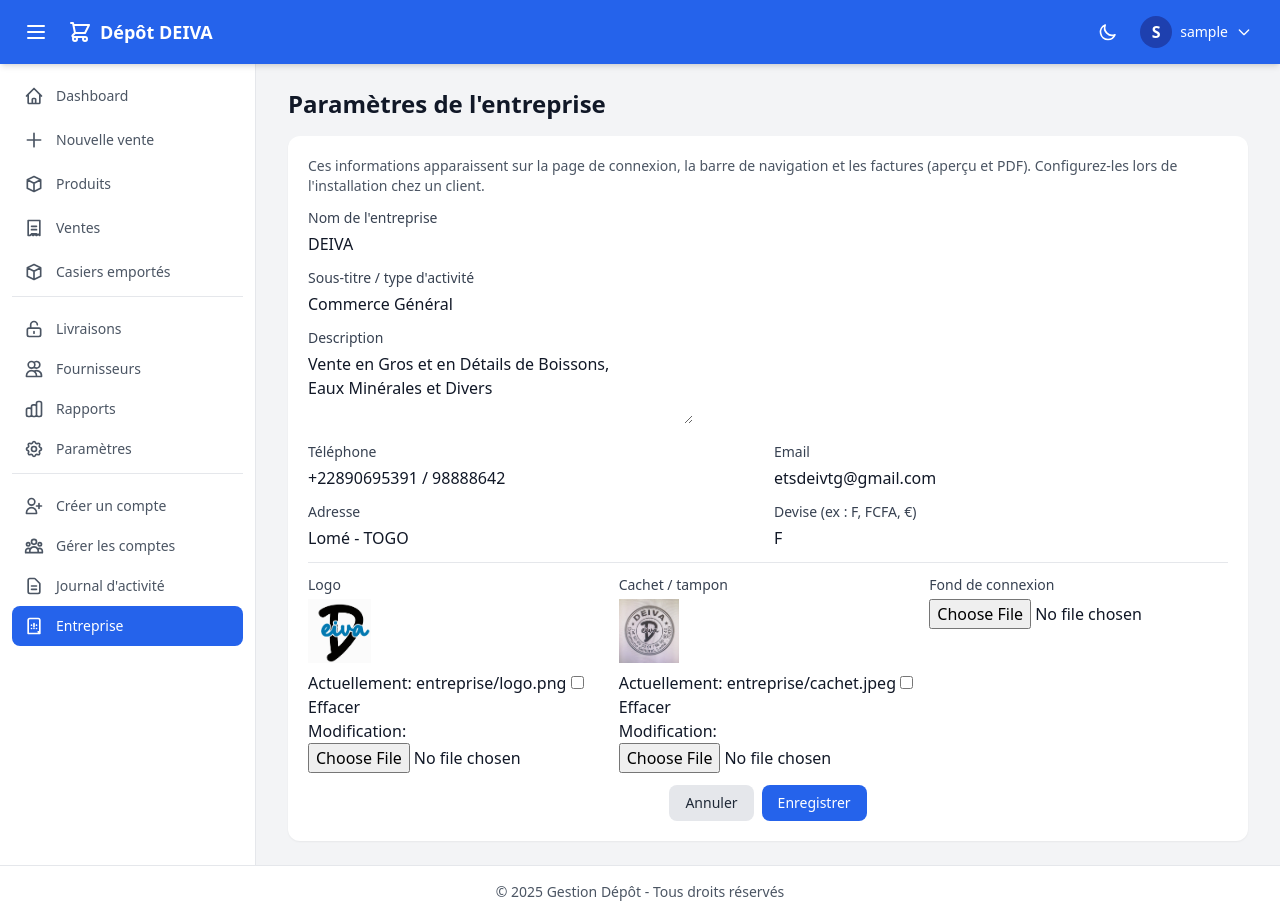
After one commit to willi16/Projet_Brasserie, a Django app: page /gestion/parametres/entreprise/ in a window 1280 px wide. The commit adds this page. Run offline with Django 5.2, Linux system fonts and the light colour scheme; the visitor is signed in with stand-in values (Sample User, id 1); data comes from the database, SQL or seed files in the repository.

Commit message:
Paramètres entreprise configurables : modèle singleton, page de config (Gérant/Admin), navbar, login, aperçu HTML et facture PDF dynamiques (nom, devise, logo, filigrane)

```diff
--- a/devia_gestion/deiva_gestion/settings.py
+++ b/devia_gestion/deiva_gestion/settings.py
@@ -87,6 +87,7 @@ TEMPLATES = [
                 'django.contrib.auth.context_processors.auth',
                 'django.contrib.messages.context_processors.messages',
                 'gestion_depot.context_processors.user_role',
+                'gestion_depot.context_processors.entreprise',
             ],
         },
     },
--- a/devia_gestion/gestion_depot/context_processors.py
+++ b/devia_gestion/gestion_depot/context_processors.py
@@ -1,4 +1,6 @@
 # gestion_depot/context_processors.py
+from .models import ParametresEntreprise
+
 
 def user_role(request):
     if request.user.is_authenticated:
@@ -9,3 +11,7 @@ def user_role(request):
             'is_admin': 'Admin' in groups or request.user.is_superuser,
         }
     return {}
+
+
+def entreprise(request):
+    return {'entreprise': ParametresEntreprise.get_singleton()}
--- a/devia_gestion/gestion_depot/forms.py
+++ b/devia_gestion/gestion_depot/forms.py
@@ -2,7 +2,7 @@ from django import forms
 from django.contrib.auth.forms import UserCreationForm, AuthenticationForm
 from django.contrib.auth.models import User
 from crispy_forms.helper import FormHelper
-from .models import ProfilUtilisateur, Produit, Fournisseur
+from .models import ProfilUtilisateur, Produit, Fournisseur, ParametresEntreprise
 from django.contrib.auth.models import Group
 
 
@@ -160,3 +160,17 @@ class ProfilForm(forms.ModelForm):
             'adresse': forms.Textarea(attrs={'rows': 3, 'placeholder': "Adresse"}),
             'photo': forms.ClearableFileInput(attrs={'accept': 'image/*'}),
         }
+
+class ParametresEntrepriseForm(forms.ModelForm):
+    class Meta:
+        model = ParametresEntreprise
+        fields = [
+            'nom', 'sous_titre', 'description', 'telephone', 'email',
+            'adresse', 'devise', 'logo', 'cachet', 'fond_login',
+        ]
+        widgets = {
+            'description': forms.Textarea(attrs={'rows': 3}),
+            'logo': forms.ClearableFileInput(attrs={'accept': 'image/*'}),
+            'cachet': forms.ClearableFileInput(attrs={'accept': 'image/*'}),
+            'fond_login': forms.ClearableFileInput(attrs={'accept': 'image/*'}),
+        }
--- a/devia_gestion/gestion_depot/models/__init__.py
+++ b/devia_gestion/gestion_depot/models/__init__.py
@@ -15,10 +15,11 @@ from .profil import ProfilUtilisateur
 from .userActionLog import UserActionLog
 from .parametre import Parametre
 from .casier_emporte import CasierEmporte
+from .parametres_entreprise import ParametresEntreprise
 
 
 __all__ = [
     'Produit', 'Client', 'Fournisseur', 'Mouvement', 'LigneVente',
     'BonVente', 'BonLivraison', 'LigneLivraison', 'ProfilUtilisateur',
-    'UserActionLog', 'Parametre', 'CasierEmporte',
+    'UserActionLog', 'Parametre', 'CasierEmporte', 'ParametresEntreprise',
 ]
--- a/devia_gestion/gestion_depot/templates/base.html
+++ b/devia_gestion/gestion_depot/templates/base.html
@@ -72,7 +72,7 @@
         </button>
         <a class="flex items-center gap-2 font-semibold text-lg" href="{% url 'gestion_depot:dashboard' %}">
           <svg xmlns="http://www.w3.org/2000/svg" class="h-6 w-6" fill="none" viewBox="0 0 24 24" stroke="currentColor" stroke-width="2"><path stroke-linecap="round" stroke-linejoin="round" d="M3 3h2l.4 2M7 13h10l4-8H5.4M7 13L5.4 5M7 13l-2.293 2.293c-.63.63-.184 1.707.707 1.707H17m0 0a2 2 0 100 4 2 2 0 000-4zm-8 2a2 2 0 11-4 0 2 2 0 014 0z"/></svg>
-          Dépôt DEIVA
+          Dépôt {{ entreprise.nom }}
         </a>
       </div>
 
@@ -160,6 +160,7 @@
             <svg xmlns="http://www.w3.org/2000/svg" class="h-5 w-5" fill="none" viewBox="0 0 24 24" stroke="currentColor" stroke-width="2"><path stroke-linecap="round" stroke-linejoin="round" d="M10.325 4.317c.426-1.756 2.924-1.756 3.35 0a1.724 1.724 0 002.573 1.066c1.543-.94 3.31.826 2.37 2.37a1.724 1.724 0 001.065 2.572c1.756.426 1.756 2.924 0 3.35a1.724 1.724 0 00-1.066 2.573c.94 1.543-.826 3.31-2.37 2.37a1.724 1.724 0 00-2.572 1.065c-.426 1.756-2.924 1.756-3.35 0a1.724 1.724 0 00-2.573-1.066c-1.543.94-3.31-.826-2.37-2.37a1.724 1.724 0 00-1.065-2.572c-1.756-.426-1.756-2.924 0-3.35a1.724 1.724 0 001.066-2.573c-.94-1.543.826-3.31 2.37-2.37.996.608 2.296.07 2.572-1.065z"/><path stroke-linecap="round" stroke-linejoin="round" d="M15 12a3 3 0 11-6 0 3 3 0 016 0z"/></svg>
             <span>Paramètres</span>
           </a>
+
         </div>
         {% endif %}
 
@@ -177,6 +178,10 @@
             <svg xmlns="http://www.w3.org/2000/svg" class="h-5 w-5" fill="none" viewBox="0 0 24 24" stroke="currentColor" stroke-width="2"><path stroke-linecap="round" stroke-linejoin="round" d="M9 12h6m-6 4h6m2 5H7a2 2 0 01-2-2V5a2 2 0 012-2h5.586a1 1 0 01.707.293l5.414 5.414a1 1 0 01.293.707V19a2 2 0 01-2 2z"/></svg>
             <span>Journal d'activité</span>
           </a>
+          <a class="sidebar-link {% if request.resolver_match.url_name == 'configurer_entreprise' %}active{% endif %}" href="{% url 'gestion_depot:configurer_entreprise' %}">
+            <svg xmlns="http://www.w3.org/2000/svg" class="h-5 w-5" fill="none" viewBox="0 0 24 24" stroke="currentColor" stroke-width="2"><path stroke-linecap="round" stroke-linejoin="round" d="M19 21V5a2 2 0 00-2-2H7a2 2 0 00-2 2v16m14-2h-2m2 2H5m7-12v4m-3-2h.01M12 11h.01M15 11h.01M9 15h.01M12 15h.01M15 15h.01"/></svg>
+            <span>Entreprise</span>
+          </a>
         </div>
         {% endif %}
       </nav>
@@ -185,7 +190,7 @@
     <!-- Sidebar Mobile (drawer) -->
     <aside id="mobile-sidebar" class="fixed inset-y-0 left-0 z-40 w-64 bg-white dark:bg-gray-800 shadow-xl transform -translate-x-full transition-transform duration-300 lg:hidden">
       <div class="flex items-center justify-between px-4 h-16 border-b border-gray-200 dark:border-gray-700">
-        <span class="font-semibold">Dépôt DEIVA</span>
+        <span class="font-semibold">Dépôt {{ entreprise.nom }}</span>
         <button id="close-mobile-sidebar" class="p-2 rounded-lg hover:bg-gray-100 dark:hover:bg-gray-700" type="button" aria-label="Fermer">
           <svg xmlns="http://www.w3.org/2000/svg" class="h-5 w-5" fill="none" viewBox="0 0 24 24" stroke="currentColor" stroke-width="2"><path stroke-linecap="round" stroke-linejoin="round" d="M6 18L18 6M6 6l12 12"/></svg>
         </button>
@@ -202,6 +207,7 @@
           <a class="sidebar-link {% if request.resolver_match.url_name == 'liste_fournisseurs' %}active{% endif %}" href="{% url 'gestion_depot:liste_fournisseurs' %}">Fournisseurs</a>
           <a class="sidebar-link {% if request.resolver_match.url_name == 'rapport_ventes' %}active{% endif %}" href="{% url 'gestion_depot:rapport_ventes' %}">Rapports</a>
           <a class="sidebar-link {% if request.resolver_match.url_name == 'configurer_sanction' %}active{% endif %}" href="{% url 'gestion_depot:configurer_sanction' %}">Paramètres</a>
+
         </div>
         {% endif %}
         {% if is_admin %}
@@ -209,6 +215,7 @@
           <a class="sidebar-link {% if request.resolver_match.url_name == 'creer_compte_employe' %}active{% endif %}" href="{% url 'gestion_depot:creer_compte_employe' %}">Créer un compte</a>
           <a class="sidebar-link {% if request.resolver_match.url_name == 'manage_users' %}active{% endif %}" href="{% url 'gestion_depot:manage_users' %}">Gérer les comptes</a>
           <a class="sidebar-link {% if request.resolver_match.url_name == 'user_logs_full' %}active{% endif %}" href="{% url 'gestion_depot:user_logs_full' %}">Journal d'activité</a>
+          <a class="sidebar-link {% if request.resolver_match.url_name == 'configurer_entreprise' %}active{% endif %}" href="{% url 'gestion_depot:configurer_entreprise' %}">Entreprise</a>
         </div>
         {% endif %}
       </nav>
--- /dev/null
+++ b/devia_gestion/gestion_depot/templates/gestion_depot/parametres_entreprise.html
@@ -0,0 +1,87 @@
+{% extends 'base.html' %}
+{% load static %}
+
+{% block title %}Paramètres - Entreprise{% endblock %}
+
+{% block content %}
+<h2 class="text-2xl font-semibold mb-4">Paramètres de l'entreprise</h2>
+
+<div class="card max-w-3xl">
+  <p class="mb-3 text-sm text-gray-600 dark:text-gray-400">
+    Ces informations apparaissent sur la page de connexion, la barre de navigation et les factures
+    (aperçu et PDF). Configurez-les lors de l'installation chez un client.
+  </p>
+
+  <form method="post" enctype="multipart/form-data" class="space-y-3">
+    {% csrf_token %}
+
+    <div>
+      <label for="id_nom" class="form-label">Nom de l'entreprise</label>
+      {{ form.nom }}
+    </div>
+
+    <div>
+      <label for="id_sous_titre" class="form-label">Sous-titre / type d'activité</label>
+      {{ form.sous_titre }}
+    </div>
+
+    <div>
+      <label for="id_description" class="form-label">Description</label>
+      {{ form.description }}
+    </div>
+
+    <div class="grid grid-cols-1 md:grid-cols-2 gap-3">
+      <div>
+        <label for="id_telephone" class="form-label">Téléphone</label>
+        {{ form.telephone }}
+      </div>
+      <div>
+        <label for="id_email" class="form-label">Email</label>
+        {{ form.email }}
+      </div>
+    </div>
+
+    <div class="grid grid-cols-1 md:grid-cols-2 gap-3">
+      <div>
+        <label for="id_adresse" class="form-label">Adresse</label>
+        {{ form.adresse }}
+      </div>
+      <div>
+        <label for="id_devise" class="form-label">Devise (ex : F, FCFA, €)</label>
+        {{ form.devise }}
+      </div>
+    </div>
+
+    <hr class="my-4 border-gray-200 dark:border-gray-700">
+
+    <div class="grid grid-cols-1 md:grid-cols-3 gap-3">
+      <div>
+        <label for="id_logo" class="form-label">Logo</label>
+        {% if entreprise.logo %}
+          <img src="{{ entreprise.logo.url }}" class="h-16 mb-2 object-contain" alt="Logo actuel">
+        {% endif %}
+        {{ form.logo }}
+      </div>
+      <div>
+        <label for="id_cachet" class="form-label">Cachet / tampon</label>
+        {% if entreprise.cachet %}
+          <img src="{{ entreprise.cachet.url }}" class="h-16 mb-2 object-contain" alt="Cachet actuel">
+        {% endif %}
+        {{ form.cachet }}
+      </div>
+      <div>
+        <label for="id_fond_login" class="form-label">Fond de connexion</label>
+        {% if entreprise.fond_login %}
+          <img src="{{ entreprise.fond_login.url }}" class="h-16 mb-2 object-contain" alt="Fond actuel">
+        {% endif %}
+        {{ form.fond_login }}
+      </div>
+    </div>
+
+    <div class="flex gap-2 justify-center pt-2">
+      <a href="{% url 'gestion_depot:dashboard' %}" class="btn btn-secondary">Annuler</a>
+      <button type="submit" class="btn btn-primary">Enregistrer</button>
+    </div>
+  </form>
+</div>
+{% endblock %}
--- a/devia_gestion/gestion_depot/templates/registration/login.html
+++ b/devia_gestion/gestion_depot/templates/registration/login.html
@@ -14,10 +14,10 @@
     <div class="flex flex-col md:flex-row w-full min-h-screen shadow-lg">
       <!-- Colonne de gauche : image -->
       <div class="relative md:flex-1 flex flex-col justify-center items-center text-white text-center px-8 py-12 h-56 md:h-auto"
-           style="background-image: url('{% static "images/youki.jpg" %}'); background-size: cover; background-position: center; background-repeat: no-repeat;">
+           style="background-image: url('{% if entreprise.fond_login %}{{ entreprise.fond_login.url }}{% else %}{% static "images/youki.jpg" %}{% endif %}'); background-size: cover; background-position: center; background-repeat: no-repeat;">
         <div class="absolute inset-0 bg-black/50"></div>
         <div class="relative z-10 max-w-md">
-          <h3 class="text-3xl font-semibold mb-4 drop-shadow">Bienvenue !</h3>
+          <h3 class="text-3xl font-semibold mb-4 drop-shadow">Bienvenue chez {{ entreprise.nom }} !</h3>
           <p class="text-lg leading-relaxed">Connectez-vous pour accéder à votre espace sécurisé.</p>
         </div>
       </div>
--- a/devia_gestion/gestion_depot/urls.py
+++ b/devia_gestion/gestion_depot/urls.py
@@ -14,6 +14,7 @@ from gestion_depot.views import(
     auth_views,
     casier_views,
     datatable_views,
+    parametres_views,
 )
 
 app_name = 'gestion_depot'
@@ -54,6 +55,7 @@ urlpatterns = [
     path('casiers/bon/<int:bon_id>/enregistrer/', casier_views.enregistrer_casiers_bon, name='enregistrer_casiers_bon'),
     path('casiers/<int:id>/retour/', casier_views.enregistrer_retour_casiers, name='enregistrer_retour_casiers'),
     path('parametres/sanction/', casier_views.configurer_sanction, name='configurer_sanction'),
+    path('parametres/entreprise/', parametres_views.configurer_entreprise, name='configurer_entreprise'),
 
     path('profil/', profil_views.profil_utilisateur, name='profil_utilisateur'),
     path('profil/modifier/', profil_views.modifier_profil, name='modifier_profil'),
--- /dev/null
+++ b/devia_gestion/gestion_depot/views/parametres_views.py
@@ -0,0 +1,32 @@
+# gestion_depot/views/parametres_views.py
+from django.contrib import messages
+from django.shortcuts import render, redirect
+from django.core.exceptions import PermissionDenied
+from gestion_depot.models import ParametresEntreprise
+from gestion_depot.forms import ParametresEntrepriseForm
+
+
+def _autorise(request):
+    return request.user.is_superuser or request.user.groups.filter(name__in=['Gérant', 'Admin']).exists()
+
+
+def configurer_entreprise(request):
+    if not _autorise(request):
+        raise PermissionDenied
+
+    entreprise = ParametresEntreprise.get_singleton()
+
+    if request.method == 'POST':
+        form = ParametresEntrepriseForm(request.POST, request.FILES, instance=entreprise)
+        if form.is_valid():
+            form.save()
+            messages.success(request, "Paramètres de l'entreprise mis à jour.")
+            return redirect('gestion_depot:configurer_entreprise')
+        messages.error(request, "Veuillez corriger les erreurs du formulaire.")
+    else:
+        form = ParametresEntrepriseForm(instance=entreprise)
+
+    return render(request, 'gestion_depot/parametres_entreprise.html', {
+        'form': form,
+        'entreprise': entreprise,
+    })
```
Also changed, not shown: devia_gestion/gestion_depot/admin.py (+6 -1 lines), devia_gestion/gestion_depot/models/parametres_entreprise.py (added, +31 -0 lines), devia_gestion/gestion_depot/templates/gestion_depot/apercu_facture.html (+17 -18 lines), devia_gestion/gestion_depot/views/compte_views.py (+5 -3 lines), devia_gestion/gestion_depot/views/facture_views.py (+25 -3 lines), devia_gestion/gestion_depot/migrations/0016_parametresentreprise.py (added), devia_gestion/gestion_depot/migrations/0017_seed_parametres_entreprise.py (added), 1 other file.
